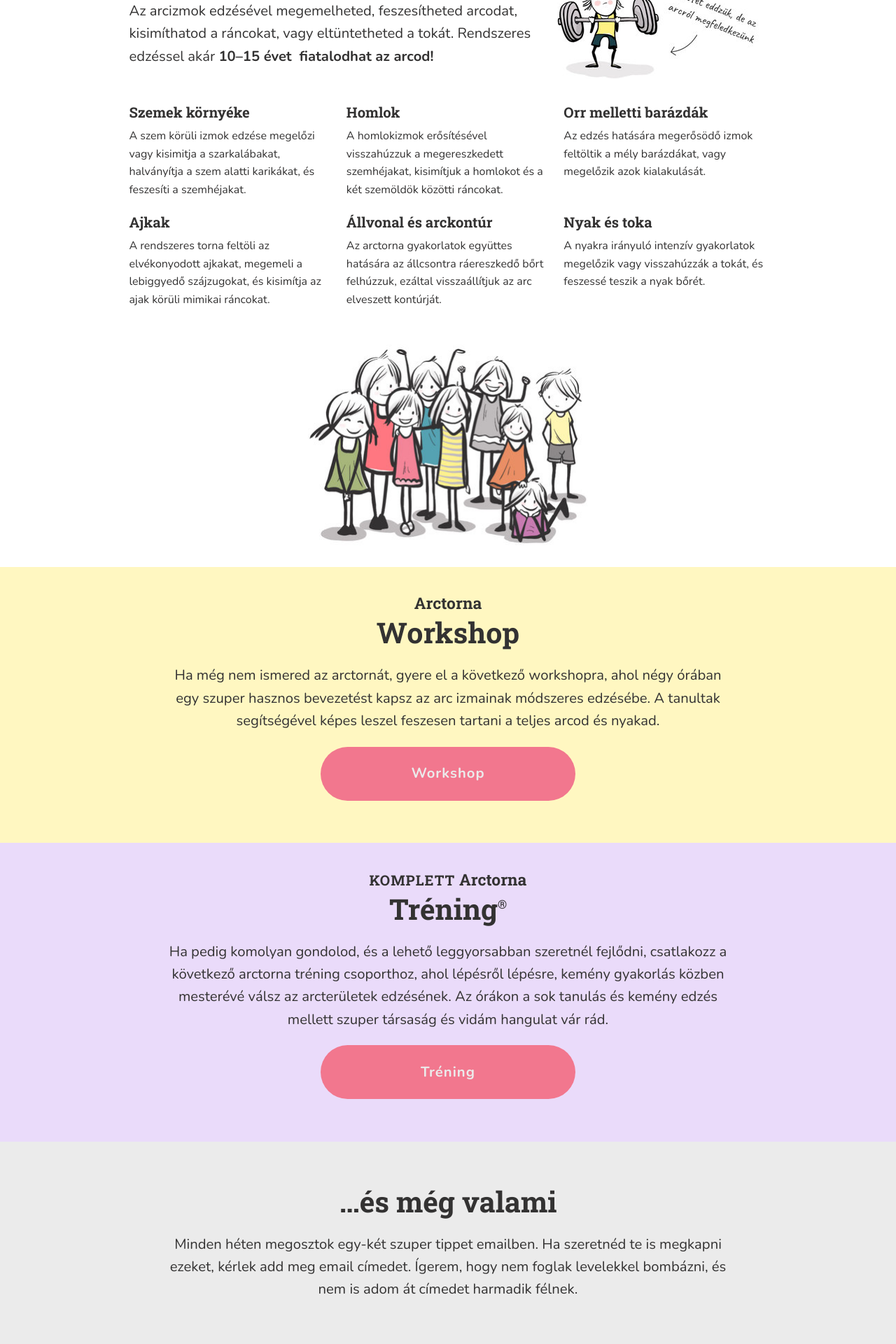
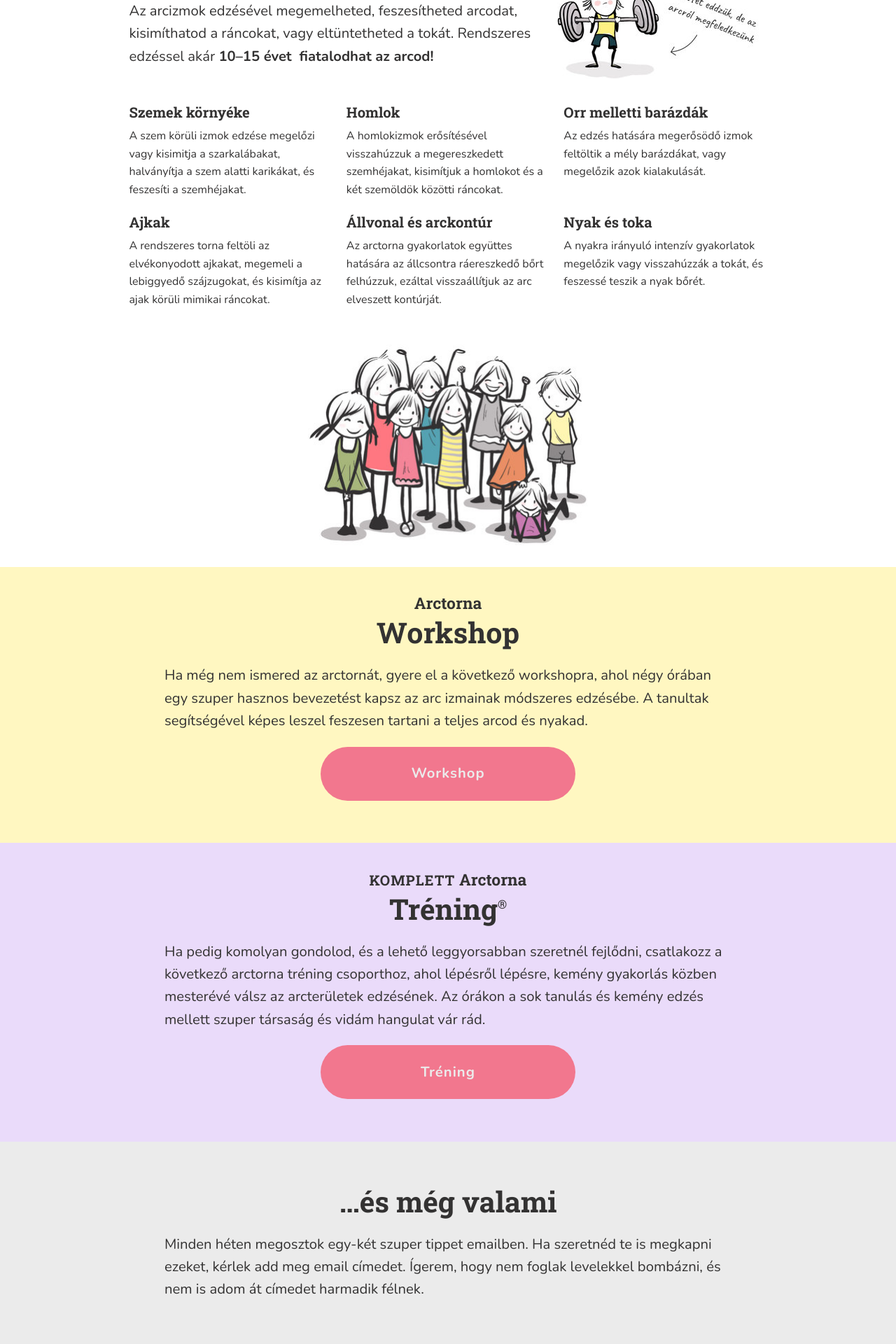
Before and after one commit to monikamudra/arctorna, a Jekyll site: the page built from index.md, in a window 1280 px wide. Shown: the part 1072-2992 px from the top of the page at 70% size. Built offline with Jekyll 4.4.1, drawn with Linux system fonts in a browser that asks for light colours.

Commit message:
Align paragraphs to the left

```diff
--- a/_layouts/home.html
+++ b/_layouts/home.html
@@ -108,7 +108,7 @@ layout: default
         <br />
         Workshop
       </h2>
-      <p>
+      <p class="u-TextAlignLeft">
         Ha még nem ismered az arctornát, gyere el a következő workshopra, ahol
         négy órában egy szuper hasznos bevezetést kapsz az arc izmainak módszeres
         edzésébe. A tanultak segítségével képes leszel feszesen tartani a teljes
@@ -126,7 +126,7 @@ layout: default
         <br />
         Tréning<sup><small>®</small></sup>
       </h2>
-      <p>
+      <p class="u-TextAlignLeft">
         Ha pedig komolyan gondolod, és a lehető leggyorsabban szeretnél
         fejlődni, csatlakozz a következő arctorna tréning csoporthoz, ahol
         lépésről lépésre, kemény gyakorlás közben mesterévé válsz az
@@ -143,7 +143,7 @@ layout: default
       <h2>
         …és még valami
       </h2>
-      <p>
+      <p class="u-TextAlignLeft">
         Minden héten megosztok egy-két szuper tippet emailben. Ha szeretnéd te
         is megkapni ezeket, kérlek add meg email címedet. Ígerem, hogy nem
         foglak levelekkel bombázni, és nem is adom át címedet harmadik félnek.
--- a/_sass/utilities/_utilities.scss
+++ b/_sass/utilities/_utilities.scss
@@ -51,3 +51,15 @@
   @include all-caps;
   font-size: font-size-em(-1);
 }
+
+.u-TextAlignLeft {
+  text-align: left;
+}
+
+.u-TextAlignRight {
+  text-align: right;
+}
+
+.u-TextAlignCenter {
+  text-align: center;
+}
```
